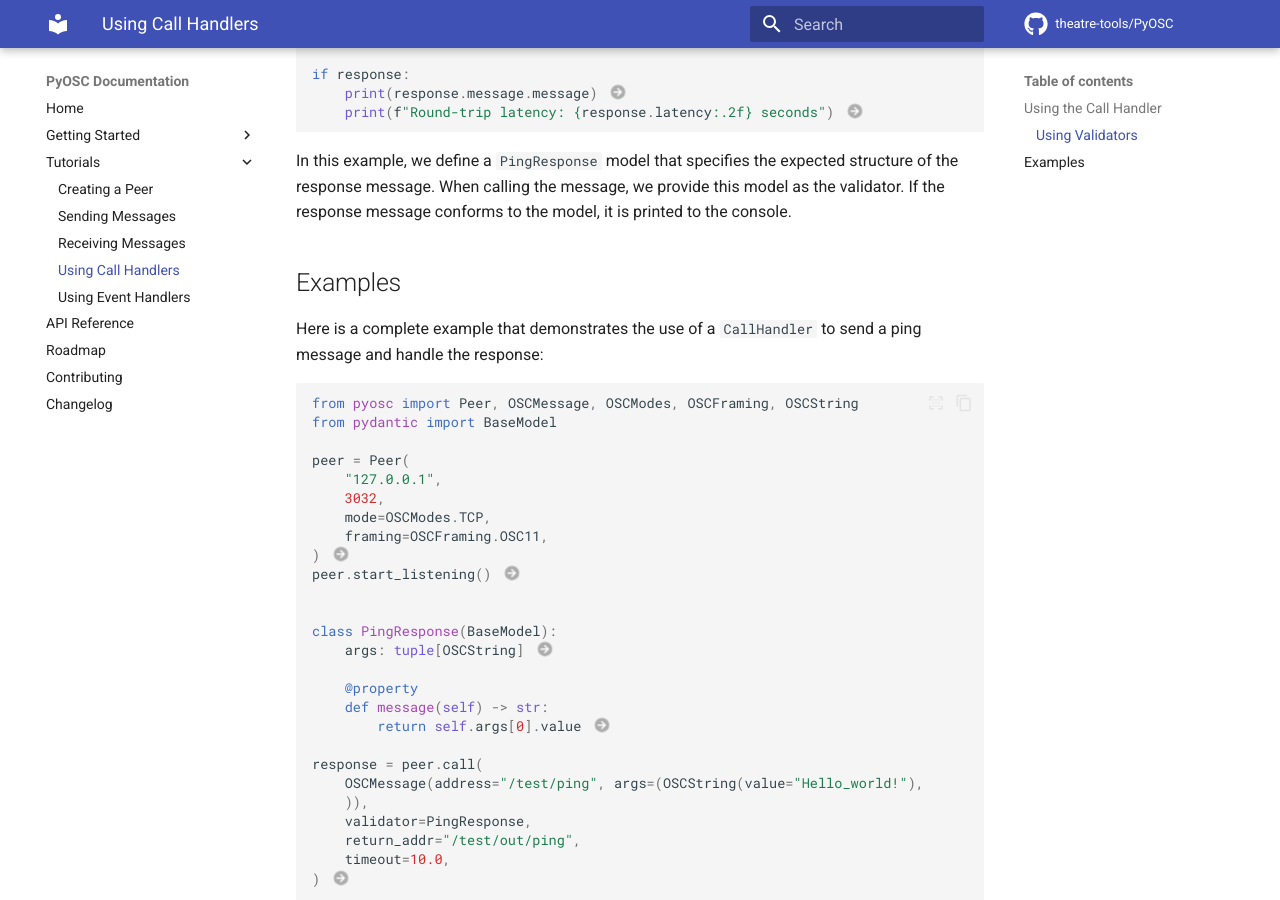
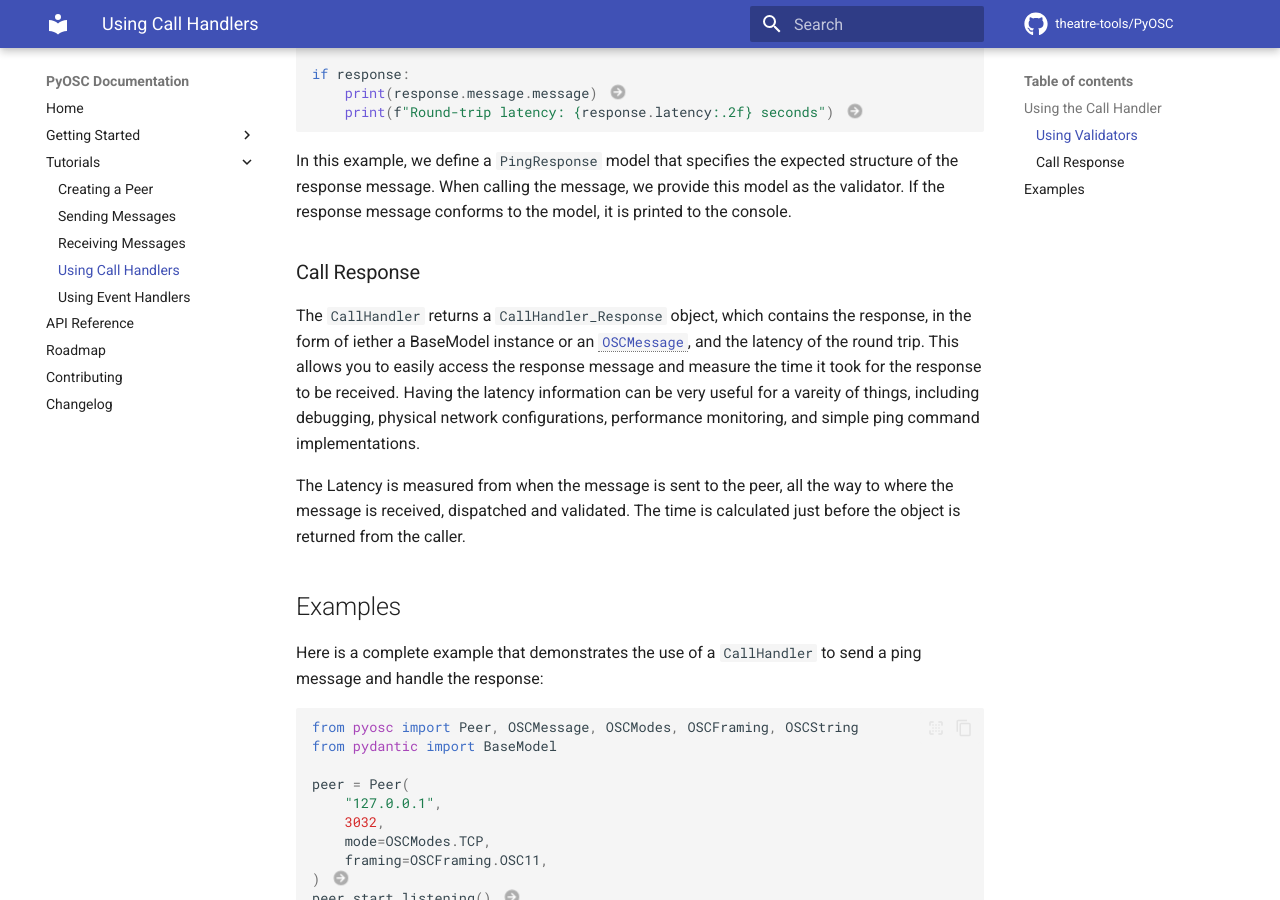
Before and after one commit to Theatre-Tools/PyOSC, an MkDocs documentation site: the page built from docs/tutorials/call_handler.md, in a window 1280 px wide and 900 px high, scrolled down 1552 px. Built offline with MkDocs 1.6.1 and Material for MkDocs 9.7.7, drawn with Linux system fonts in a browser that asks for light colours; plug-ins that fetch from the network failed and are left out; comment, search, counter and statistics services are not loaded; the version menu is left out.

Commit message:
docs: enhance call handler tutorial with additional examples and clarity

````diff
--- a/docs/tutorials/call_handler.md
+++ b/docs/tutorials/call_handler.md
@@ -7,7 +7,7 @@ They function in a very similar way to dispatch handlers, and actually replace t
 
 In versions after 2.0.0, the `CallHandler` is now integrated directly into the peer class, and initialized automatically when a peer is created. This means you can use the call handler without the clutter of having to create the call handler.
 
-## Using the Call Handler
+## Using the Call Handler {#Using-CallHandler}
 The `CallHandler` can be accessed via `peer.callHandler`, however there is very little utility to doing this, as all user facing methods are exposed via proxy methods of the `Peer` class. This means you can call messages and wait for responses directly from the `Peer` object, without having to interact with the `CallHandler` directly. Here's an example of how to use the call handler to send a message and wait for a response:
 
 ```python
@@ -61,14 +61,22 @@ if response:
 ```
 
 1. A `PingResponse` model is defined using Pydantic, which specifies that the response message should have a tuple of `OSCString` arguments. A property `message` is defined to extract the string value from the first argument of the response message.
-2. When calling the message, the `validator` parameter is set to the `PingResponse
+2. When calling the message, the `validator` parameter is set to the `PingResponse` model.
 3. model. This means that when a response is received, it will be validated against the `PingResponse` model before being passed to the caller. If the response does not conform to the model, it will be rejected and an error will be raised.
 4. The round trip latency is printed as before, allowing you to measure the time it took for the response to be received.
 5. We import the `BaseModel` class from Pydantic, which is used to define the `PingResponse` model. This allows us to easily validate the structure of the response message and extract the relevant information in a structured way.
 
 In this example, we define a `PingResponse` model that specifies the expected structure of the response message. When calling the message, we provide this model as the validator. If the response message conforms to the model, it is printed to the console.
 
-## Examples
+### Call Response {#CallResponse}
+
+The `CallHandler` returns a `CallHandler_Response` object, which contains the response, in the form of iether a BaseModel instance or an [`OSCMessage`](../api_reference.md#oscmessage){ data-preview }, and the latency of the round trip. This allows you to easily access the response message and measure the time it took for the response to be received. Having the latency information can be very useful for a vareity of things, including debugging, physical network configurations, performance monitoring, and simple ping command implementations.
+
+The Latency is measured from when the message is sent to the peer, all the way to where the message is received, dispatched and validated. The time is calculated just before the object is returned from the caller.
+
+
+
+## Examples {#CallHandler-Examples}
 
 Here is a complete example that demonstrates the use of a `CallHandler` to send a ping message and handle the response:
 
````
Also changed, not shown: other parts of docs/tutorials/call_handler.md (+1 -1 lines).
